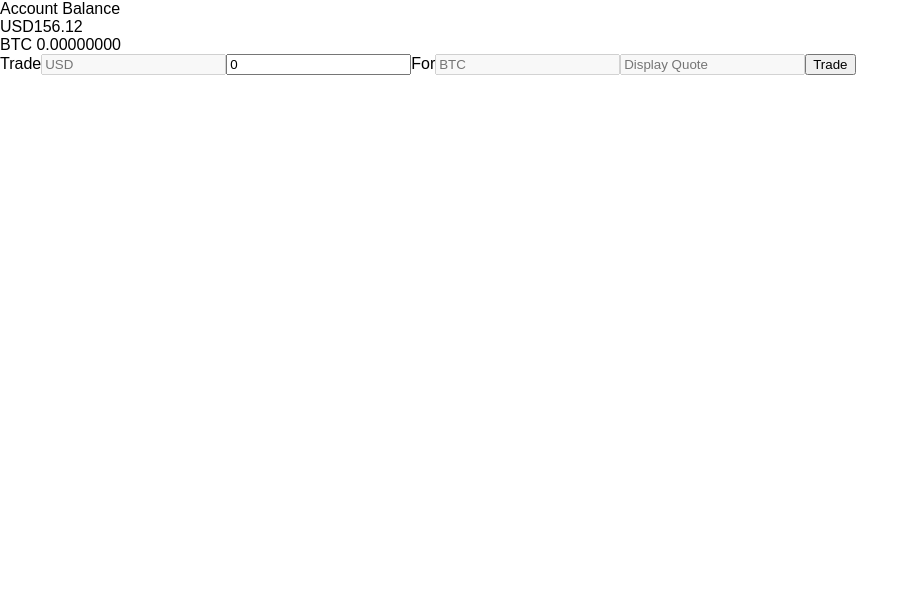
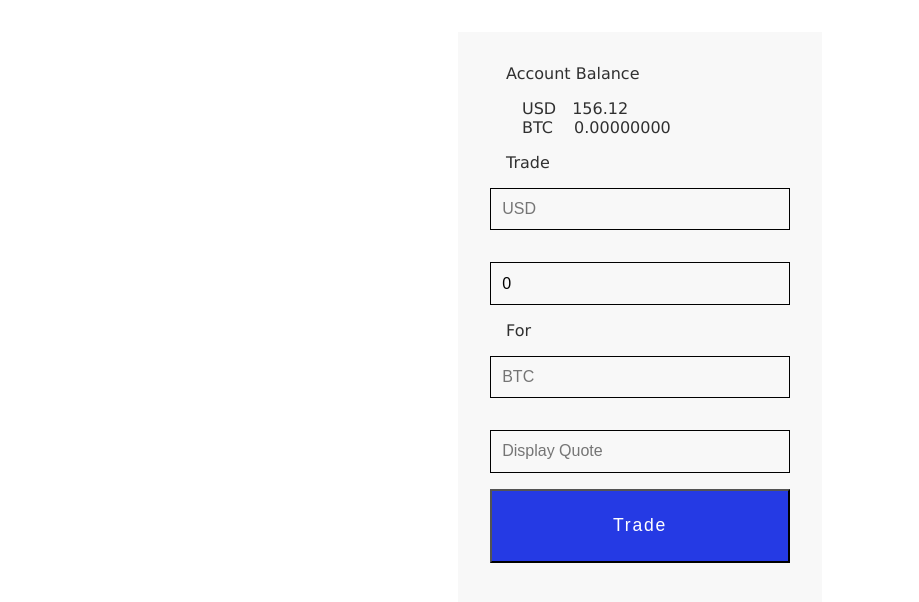
Before and after one commit to giroma/buy-btc, a React (Create React App) app in the folder client/: page / in a window 1280 px wide. Shown: the top 602 px of the page, without its empty margins (0-919 px from the left). Built offline with nearby package versions, Linux system fonts and the light colour scheme; no server answers.

Commit message:
css styling added

```diff
--- a/client/src/App.css
+++ b/client/src/App.css
@@ -1,28 +1,58 @@
-.App {
-  text-align: center;
+body {
+  background: #ffffff;
+  font-family: 'Verdana', sans-serif;
+  color: #303030;
+  margin: 2em;
 }
 
-.App-logo {
-  animation: App-logo-spin infinite 20s linear;
-  height: 80px;
+.form {
+  background-color: rgb(248, 248, 248);
+  width: 300px;
+  margin: 0 auto;
+  padding: 2em;
+  text-align: left;
 }
 
-.App-header {
-  background-color: #222;
-  height: 150px;
-  padding: 20px;
-  color: white;
+.form input {
+  width: 100%;
+  box-sizing: border-box;
+  color: black;
+  background-color: rgb(248, 248, 248);
+  border: 1px solid #000;
+  min-height: 1em;
+  font-size: 1em;
+  margin: 1em 0;
+  padding: 0.7em;
 }
 
-.App-title {
-  font-size: 1.5em;
+.form button {
+  width: 100%;
+  background-color: rgb(37, 58, 228);
+  color: white;
+  font-size: 1.1em;
+  margin-bottom: 1em;
+  padding: 1.4em 1em;
+  letter-spacing: 0.1em;
 }
 
-.App-intro {
-  font-size: large;
+.form span {
+  font-size: 1em;
+  padding-left: 1em;
 }
 
-@keyframes App-logo-spin {
-  from { transform: rotate(0deg); }
-  to { transform: rotate(360deg); }
+.form .account{
+  margin-left: 1em;
 }
+
+.form .holdings{
+  padding: 1em;
+}
+
+@media (max-width:800px) {
+  body {
+    background-color: rgb(248, 248, 248);
+    padding: 0;
+    margin: 0 auto;
+    width: 100%;
+  }
+}
```
